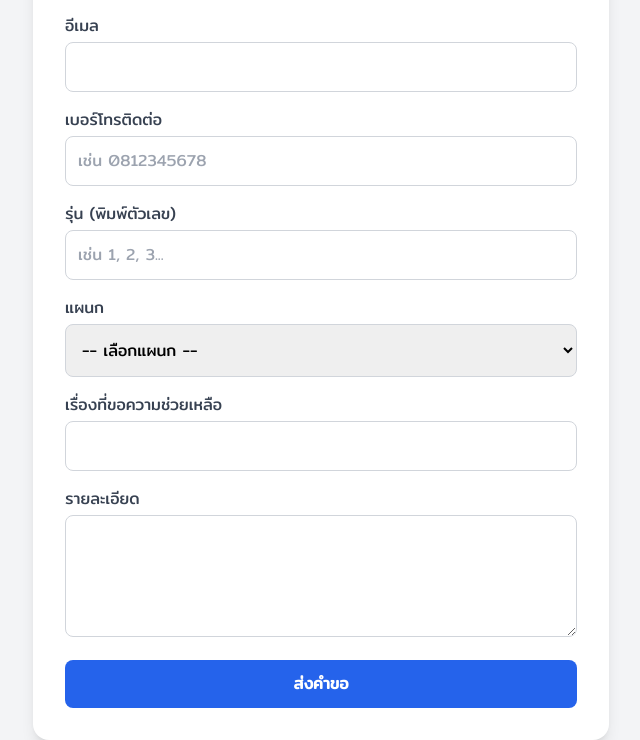
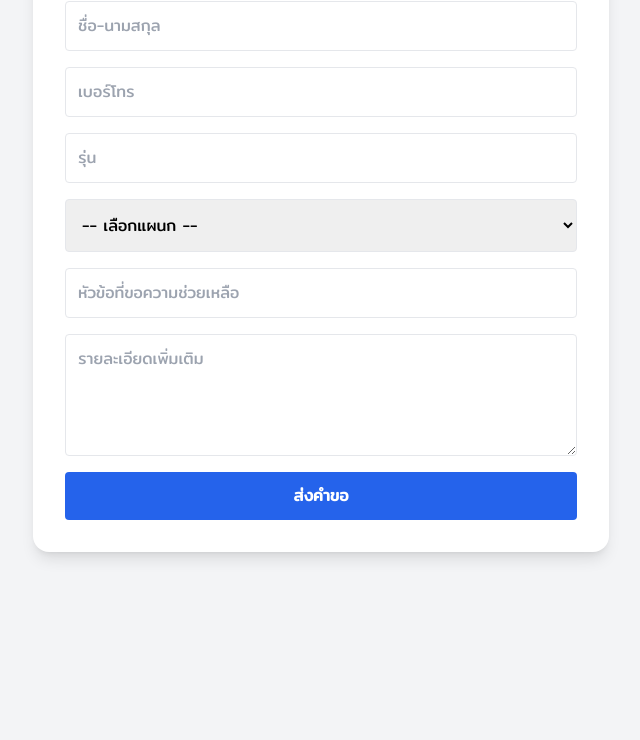
Before and after one commit to naphatphong-bwnsc/sos, a plain HTML site: page sos.html in a window 1280 px wide. Shown: the part 168-908 px from the top of the page, without its empty margins (319-959 px from the left). After the commit the page ends 800 px from the top, so only its background shows below. Drawn offline with nearby package versions, Linux system fonts and the light colour scheme.

Commit message:
Update sos.html

```diff
--- a/sos.html
+++ b/sos.html
@@ -7,41 +7,22 @@
   <script src="https://cdn.tailwindcss.com"></script>
   <link href="https://fonts.googleapis.com/css2?family=Mitr&display=swap" rel="stylesheet" />
   <style>
-    body {
-      font-family: 'Mitr', sans-serif;
-    }
+    body { font-family: 'Mitr', sans-serif; }
   </style>
 </head>
 <body class="bg-gray-100 dark:bg-gray-900 min-h-screen flex items-center justify-center px-4">
   <div class="max-w-xl w-full bg-white dark:bg-gray-800 p-8 rounded-2xl shadow-lg">
     <h2 class="text-2xl font-bold text-center mb-6 text-gray-800 dark:text-white">ระบบขอความช่วยเหลือ</h2>
-    <form id="helpForm">
-      <div class="mb-4">
-        <label class="block text-gray-700 dark:text-gray-200 mb-1">ชื่อ-นามสกุล</label>
-        <input name="name" type="text" required class="w-full p-3 rounded-lg border border-gray-300 dark:border-gray-700 dark:bg-gray-700 dark:text-white" />
-      </div>
 
-      <div class="mb-4">
-        <label class="block text-gray-700 dark:text-gray-200 mb-1">อีเมล</label>
-        <input name="email" type="email" required class="w-full p-3 rounded-lg border border-gray-300 dark:border-gray-700 dark:bg-gray-700 dark:text-white" />
-      </div>
-
-      <div class="mb-4">
-        <label class="block text-gray-700 dark:text-gray-200 mb-1">เบอร์โทรติดต่อ</label>
-        <input name="phone" type="tel" required pattern="0[0-9]{9}" placeholder="เช่น 0812345678"
-          class="w-full p-3 rounded-lg border border-gray-300 dark:border-gray-700 dark:bg-gray-700 dark:text-white" />
-      </div>
-
-      <div class="mb-4">
-        <label class="block text-gray-700 dark:text-gray-200 mb-1">รุ่น (พิมพ์ตัวเลข)</label>
-        <input name="year" type="number" min="1" max="10" required placeholder="เช่น 1, 2, 3..."
-          class="w-full p-3 rounded-lg border border-gray-300 dark:border-gray-700 dark:bg-gray-700 dark:text-white" />
-      </div>
-
-      <div class="mb-4">
-        <label class="block text-gray-700 dark:text-gray-200 mb-1">แผนก</label>
-        <select name="department" required
-          class="w-full p-3 rounded-lg border border-gray-300 dark:border-gray-700 dark:bg-gray-700 dark:text-white">
+    <form action="https://docs.google.com/forms/d/e/1FAIpQLSe7TEdzF0Xwz4vKMznRG02Ap79TX11z2NTp8c-OmWAKrrEdtQ/formResponse" method="POST" target="hidden_iframe" onsubmit="submitted=true;">
+      <div class="grid gap-4">
+        <input name="entry.494973412" type="text" placeholder="ชื่อ-นามสกุล" required
+          class="p-3 rounded border dark:bg-gray-700 dark:text-white" />
+        <input name="entry.564078260" type="tel" placeholder="เบอร์โทร" required
+          class="p-3 rounded border dark:bg-gray-700 dark:text-white" />
+        <input name="entry.2114457992" type="number" placeholder="รุ่น" required
+          class="p-3 rounded border dark:bg-gray-700 dark:text-white" />
+        <select name="entry.1203042906" required class="p-3 rounded border dark:bg-gray-700 dark:text-white">
           <option value="">-- เลือกแผนก --</option>
           <option>คอมพิวเตอร์ธุรกิจ</option>
           <option>ไฟฟ้า</option>
@@ -49,44 +30,19 @@
           <option>บัญชี</option>
           <option>อื่นๆ</option>
         </select>
+        <input name="entry.558385886" type="text" placeholder="หัวข้อที่ขอความช่วยเหลือ" required
+          class="p-3 rounded border dark:bg-gray-700 dark:text-white" />
+        <textarea name="entry.363873328" rows="4" placeholder="รายละเอียดเพิ่มเติม" required
+          class="p-3 rounded border dark:bg-gray-700 dark:text-white"></textarea>
+        <button type="submit" class="bg-blue-600 hover:bg-blue-700 text-white py-3 rounded font-semibold">
+          ส่งคำขอ
+        </button>
       </div>
+    </form>
 
-      <div class="mb-4">
-        <label class="block text-gray-700 dark:text-gray-200 mb-1">เรื่องที่ขอความช่วยเหลือ</label>
-        <input name="subject" type="text" required
-          class="w-full p-3 rounded-lg border border-gray-300 dark:border-gray-700 dark:bg-gray-700 dark:text-white" />
-      </div>
-
-      <div class="mb-4">
-        <label class="block text-gray-700 dark:text-gray-200 mb-1">รายละเอียด</label>
-        <textarea name="details" rows="4" required
-          class="w-full p-3 rounded-lg border border-gray-300 dark:border-gray-700 dark:bg-gray-700 dark:text-white"></textarea>
-      </div>
-
-      <button type="submit"
-        class="w-full bg-blue-600 hover:bg-blue-700 text-white py-3 rounded-lg font-semibold transition">
-        ส่งคำขอ
-      </button>
-
-      <p id="responseMsg" class="mt-4 text-center text-green-500 hidden">ส่งข้อมูลเรียบร้อยแล้ว!</p>
-    </form>
+    <iframe name="hidden_iframe" style="display:none;" onload="if(submitted){alert('ส่งข้อมูลเรียบร้อยแล้ว!');}"></iframe>
   </div>
 
-  <script>
-    const scriptURL = 'https://script.google.com/macros/s/AKfycbwVGkHhjGoSzoaBlCK7qLwR9-1BKyrkklOiqFg5ODotpOIIbVlyyXoi__GlCgV0m0BaUQ/exec'; // เปลี่ยนเป็น Script URL ของคุณ
-    const form = document.getElementById('helpForm');
-    const responseMsg = document.getElementById('responseMsg');
-
-    form.addEventListener('submit', e => {
-      e.preventDefault();
-      const formData = new FormData(form);
-      fetch(scriptURL, { method: 'POST', body: formData })
-        .then(() => {
-          responseMsg.classList.remove('hidden');
-          form.reset();
-        })
-        .catch(err => alert('เกิดข้อผิดพลาดในการส่งข้อมูล'));
-    });
-  </script>
+  <script>let submitted = false;</script>
 </body>
 </html>
```
